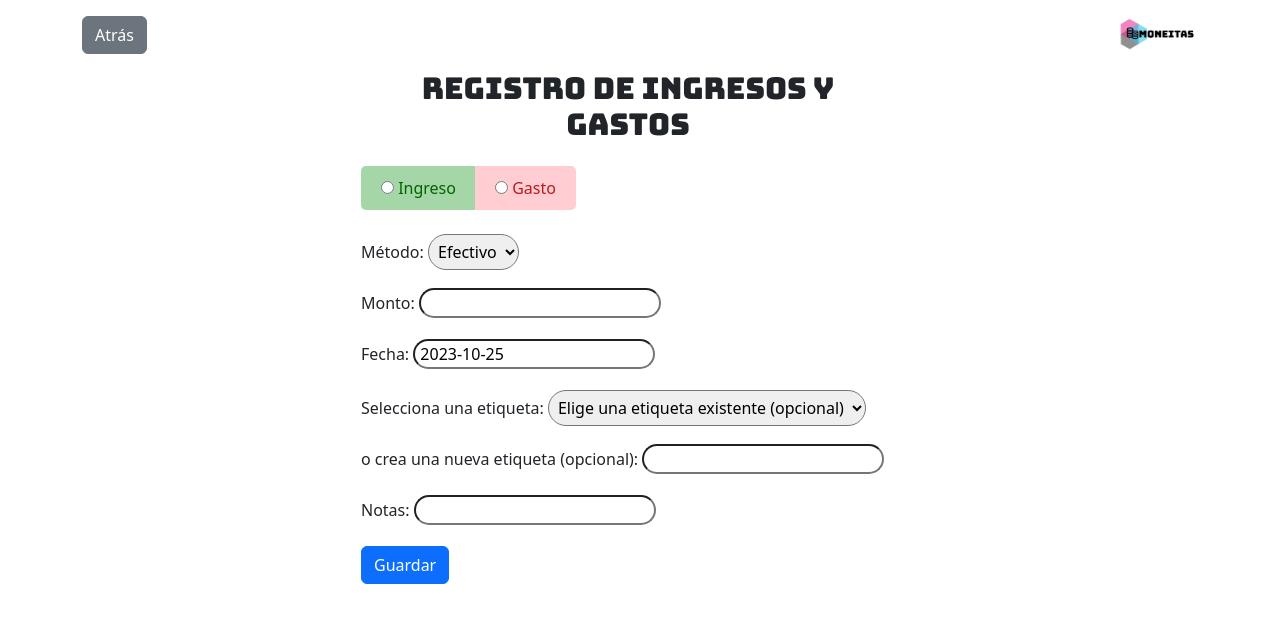
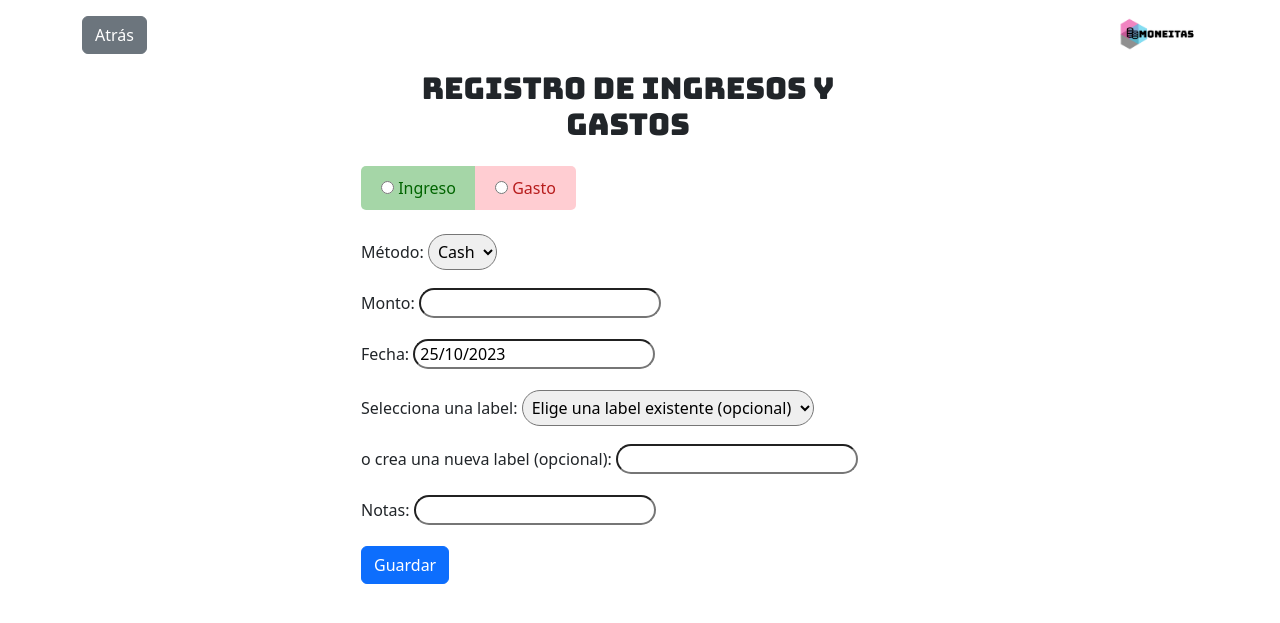
Before and after one commit to mdlunag/django-projects, a Django app: page /moneitas/crear_registro/ in a window 1280 px wide. Shown: the top 623 px of the page. Run offline with Django 4.2, Linux system fonts and the light colour scheme; the visitor is signed in with stand-in values (Sample User, id 1); data that the repository does not hold is empty; some libraries are stand-ins or nearby versions.

Commit message:
[IMP] moneitas: label code in english and add translations

```diff
--- a/moneitas/admin.py
+++ b/moneitas/admin.py
@@ -2,8 +2,8 @@ from django.contrib import admin
 
 # Register your models here.
 
-from .models import RegistroFinanciero,Etiqueta,Task
+from .models import RegistroFinanciero,Label,Task
 
 admin.site.register(RegistroFinanciero)
-admin.site.register(Etiqueta)
+admin.site.register(Label)
 admin.site.register(Task)
--- a/moneitas/forms.py
+++ b/moneitas/forms.py
@@ -1,5 +1,5 @@
 from django import forms
-from .models import RegistroFinanciero, Etiqueta
+from .models import RegistroFinanciero, Label
 from datetime import date
 from django_select2.forms import Select2MultipleWidget
 from django.contrib.auth.forms import UserCreationForm
@@ -12,17 +12,17 @@ class RegistroFinancieroForm(forms.ModelForm):
         super(RegistroFinancieroForm, self).__init__(*args, **kwargs)
         print(user)
         if user:
-            self.fields['etiqueta_existente'].queryset = Etiqueta.objects.filter(user=user)
+            self.fields['label_existente'].queryset = Label.objects.filter(user=user)
 
-    etiqueta_existente = forms.ModelChoiceField(
-        queryset=Etiqueta.objects.all(),
+    label_existente = forms.ModelChoiceField(
+        queryset=Label.objects.all(),
         required=False,
-        empty_label="Elige una etiqueta existente (opcional)"
+        empty_label="Elige una label existente (opcional)"
     )
-    etiqueta_personalizada = forms.CharField(
+    label_personalizada = forms.CharField(
         max_length=255,
         required=False,
-        label="O crea una nueva etiqueta (opcional)"
+        label="O crea una nueva label (opcional)"
     )
 
 
@@ -31,7 +31,7 @@ class RegistroFinancieroForm(forms.ModelForm):
 
     class Meta:
         model = RegistroFinanciero
-        fields = ['tipo', 'monto', 'fecha', 'etiqueta_existente', 'etiqueta_personalizada', 'nota', 'metodo']
+        fields = ['tipo', 'monto', 'fecha', 'label_existente', 'label_personalizada', 'nota', 'metodo']
         widgets = {
             'monto': forms.TextInput(attrs={'class': 'rounded-pill'}),
         }
@@ -42,17 +42,17 @@ class FiltroDashboardForm(forms.Form):
         user = kwargs.pop('user', None)  # Obtiene el usuario de los argumentos
         super(FiltroDashboardForm, self).__init__(*args, **kwargs)
         if user:
-            self.fields['etiquetas'].queryset = Etiqueta.objects.filter(user=user)
+            self.fields['labels'].queryset = Label.objects.filter(user=user)
 
-    etiquetas = forms.ModelMultipleChoiceField(
-        queryset=Etiqueta.objects.all(),
+    labels = forms.ModelMultipleChoiceField(
+        queryset=Label.objects.all(),
         required=False,
         widget=Select2MultipleWidget()
     )
 
 
     tipo = forms.ChoiceField(
-        choices=(('ingreso', 'Ingreso'), ('gasto', 'Gasto'),('', 'Todos')),
+        choices=(('income', 'Ingreso'), ('expense', 'Gasto'),('', 'Todos')),
         required=False,
         label="Tipo de registro",
     )
@@ -64,15 +64,15 @@ class FiltroDashboardForm(forms.Form):
         )
 
 
-class FiltroEtiquetasListForm(forms.Form):
+class FiltroLabelsListForm(forms.Form):
     def __init__(self, *args, **kwargs):
         user = kwargs.pop('user', None)  # Obtiene el usuario de los argumentos
-        super(FiltroEtiquetasListForm, self).__init__(*args, **kwargs)
+        super(FiltroLabelsListForm, self).__init__(*args, **kwargs)
 
-    tipo = forms.ChoiceField(
-        choices=(('ingreso', 'Ingreso'), ('gasto', 'Gasto'),('', 'Todos')),
+    type = forms.ChoiceField(
+        choices=(('income', _('Income')), ('expense', _('Expense')),('', _('All'))),
         required=False,
-        label="Tipo de registro",
+        label=_("Record Type"),
     )
 
 class UserCreationForm(UserCreationForm):
--- a/moneitas/templates/moneitas/crear_registro_financiero.html
+++ b/moneitas/templates/moneitas/crear_registro_financiero.html
@@ -13,11 +13,11 @@
     <!-- Utiliza el componente btn-group para el botón tipo toggle -->
     <div class="mb-3">
         <div class="btn-group" data-toggle="buttons">
-            <label class="btn btn-primary btn-ingreso">
-                <input type="radio" id="tipo-ingreso" name="tipo" value="ingreso" required {% if form.tipo.value == 'ingreso' %}checked{% endif %}> Ingreso
+            <label class="btn btn-primary btn-income">
+                <input type="radio" id="tipo-income" name="tipo" value="income" required {% if form.tipo.value == 'income' %}checked{% endif %}> Ingreso
             </label>
-            <label class="btn btn-primary btn-gasto">
-                <input type="radio" id="tipo-gasto" name="tipo" value="gasto" {% if form.tipo.value == 'gasto' %}checked{% endif %}> Gasto
+            <label class="btn btn-primary btn-expense">
+                <input type="radio" id="tipo-expense" name="tipo" value="expense" {% if form.tipo.value == 'expense' %}checked{% endif %}> Gasto
             </label>
         </div>
     </div>
@@ -37,12 +37,12 @@
         {{ form.fecha }}
     </p>
     <p>
-        <label for="{{ form.etiqueta_existente.id_for_label }}">Selecciona una etiqueta:</label>
-        {{ form.etiqueta_existente }}
+        <label for="{{ form.label_existente.id_for_label }}">Selecciona una label:</label>
+        {{ form.label_existente }}
     </p>
     <p>
-        <label for="{{ form.etiqueta_personalizada.id_for_label }}">o crea una nueva etiqueta (opcional):</label>
-        {{ form.etiqueta_personalizada }}
+        <label for="{{ form.label_personalizada.id_for_label }}">o crea una nueva label (opcional):</label>
+        {{ form.label_personalizada }}
     </p>
 
     <!-- Campo "Notas" al final -->
@@ -56,34 +56,34 @@
 
 <script>
 $(document).ready(function() {
-    // Función para cargar las etiquetas disponibles según el tipo seleccionado
-    function cargarEtiquetasDisponibles(tipoSeleccionado, etiquetaPlaceholder) {
+    // Función para cargar las labels disponibles según el tipo seleccionado
+    function cargarEtiquetasDisponibles(tipoSeleccionado, labelPlaceholder) {
         $.ajax({
-            url: '/moneitas/obtener_etiquetas/',  // Cambia la URL a la que corresponda en tu proyecto
+            url: '/moneitas/get_labels/',  // Cambia la URL a la que corresponda en tu proyecto
             data: {'tipo': tipoSeleccionado},
             dataType: 'json',
             success: function(data) {
-                // Actualiza las opciones del campo de etiquetas
-                var etiquetasSelect = $('#id_etiqueta_existente');
-                etiquetasSelect.empty();
-                etiquetasSelect.append(etiquetaPlaceholder);
-                $.each(data.etiquetas, function(index, etiqueta) {
-                    etiquetasSelect.append($('<option></option>').attr('value', etiqueta.id).text(etiqueta.nombre));
+                // Actualiza las opciones del campo de labels
+                var labelsSelect = $('#id_label_existente');
+                labelsSelect.empty();
+                labelsSelect.append(labelPlaceholder);
+                $.each(data.labels, function(index, label) {
+                    labelsSelect.append($('<option></option>').attr('value', label.id).text(label.nombre));
                 });
             }
         });
     }
 
-    var etiquetaPlaceholder = $('#id_etiqueta_existente')[0][0];
+    var labelPlaceholder = $('#id_label_existente')[0][0];
 
      // Detecta clic en botón de Ingreso
-    $('.btn-ingreso').click(function() {
-        cargarEtiquetasDisponibles('ingreso', etiquetaPlaceholder);
+    $('.btn-income').click(function() {
+        cargarEtiquetasDisponibles('income', labelPlaceholder);
     });
 
     // Detecta clic en botón de Gasto
-    $('.btn-gasto').click(function() {
-        cargarEtiquetasDisponibles('gasto', etiquetaPlaceholder);
+    $('.btn-expense').click(function() {
+        cargarEtiquetasDisponibles('expense', labelPlaceholder);
     });
 
 });
--- a/moneitas/templates/moneitas/navbar.html
+++ b/moneitas/templates/moneitas/navbar.html
@@ -15,7 +15,7 @@
                 Configuración
             </a>
             <ul class="dropdown-menu" aria-labelledby="dropdown09">
-                <li><a class="dropdown-item {% if etiquetas_disabled %}disabled{% endif %}" id="etiquetas" href="{% url 'lista_etiquetas'%}">Etiquetas</a></li>
+                <li><a class="dropdown-item {% if labels_disabled %}disabled{% endif %}" id="labels" href="{% url 'list_labels'%}">Etiquetas</a></li>
                 <li><a class="dropdown-item {% if todo_disabled %}disabled{% endif %}" href="{% url 'todo'%}">TODO's</a></li>
                 <li><a class="dropdown-item" href="#">Something else here</a></li>
             </ul>
--- a/moneitas/urls.py
+++ b/moneitas/urls.py
@@ -23,10 +23,10 @@ urlpatterns = [
     path('logout/', views.user_logout, name='logout'),
     path('crear_registro/', views.crear_registro_financiero, name='crear_registro'),
     path('crear_registro/<int:editar>/', views.crear_registro_financiero, name='crear_registro'),
-    path('obtener_etiquetas/', views.obtener_etiquetas, name='obtener_etiquetas'),
-    path('etiquetas/', views.lista_etiquetas, name='lista_etiquetas'),
-    path('crear_etiqueta/', views.crear_etiqueta, name='crear_etiqueta'),
-    path('crear_etiqueta/<int:editar>/', views.crear_etiqueta, name='crear_etiqueta'),
+    path('get_labels/', views.get_labels, name='get_labels'),
+    path('labels/', views.list_labels, name='list_labels'),
+    path('create_label/', views.create_label, name='create_label'),
+    path('create_label/<int:edit>/', views.create_label, name='create_label'),
     path('', views.overview_dashboard, name='overview_dashboard'),
     path('navbar/', TemplateView.as_view(template_name='moneitas/navbar.html'), name='navbar'),
     path('todo/', views.todo, name='todo'),
--- a/moneitas/views.py
+++ b/moneitas/views.py
@@ -1,12 +1,11 @@
-from .models import RegistroFinanciero, Task, Etiqueta
-from .forms import RegistroFinancieroForm, FiltroDashboardForm, FiltroEtiquetasListForm
+from .models import RegistroFinanciero, Task, Label
+from .forms import RegistroFinancieroForm, FiltroDashboardForm, FiltroLabelsListForm, UserCreationForm
 
 from calendar import month_name
 from datetime import date, timedelta
 
 from django.db.models import Sum
 from django.contrib.auth import login, logout, authenticate
-from django.contrib.auth.forms import UserCreationForm
 from django.contrib import messages
 from django.contrib.auth.decorators import login_required
 from django.http import JsonResponse
@@ -83,70 +82,69 @@ def delete_task(request, task_id):
 
 #Etiquetas
 @login_required
-def obtener_etiquetas(request):
-    tipo = request.GET.get('tipo')
-    print(tipo)
-    etiquetas = Etiqueta.objects.filter(tipo=tipo, user=request.user).values('id', 'nombre')
-    print(etiquetas)
-    return JsonResponse({'etiquetas': list(etiquetas)})
+def get_labels(request):
+    type = request.GET.get('type')
+    labels = Label.objects.filter(type=type, user=request.user).values('id', 'name')
+    print(labels)
+    return JsonResponse({'labels': list(labels)})
 
 @login_required
-def lista_etiquetas(request):
-    etiquetas = Etiqueta.objects.filter(user=request.user)
+def list_labels(request):
+    labels = Label.objects.filter(user=request.user)
     if request.method == 'POST':
         # Procesar el formulario de eliminación
-        for etiqueta in etiquetas:
-            if request.POST.get(f"eliminar_{etiqueta.id}") == 'on':
-                etiqueta.delete()
-        return redirect('lista_etiquetas')
+        for label in labels:
+            if request.POST.get(f"eliminar_{label.id}") == 'on':
+                label.delete()
+        return redirect('list_labels')
 
     # Procesar el formulario de filtro
-    filtro_form = FiltroEtiquetasListForm(request.GET, user=request.user)
+    filtro_form = FiltroLabelsListForm(request.GET, user=request.user)
 
     if filtro_form.is_valid():
-        tipo_seleccionado = filtro_form.cleaned_data.get('tipo')
+        selected_type = filtro_form.cleaned_data.get('type')
 
-        if tipo_seleccionado and tipo_seleccionado != '':
-            etiquetas = etiquetas.filter(tipo=tipo_seleccionado)
+        if selected_type and selected_type != '':
+            labels = labels.filter(type=selected_type)
 
-    return render(request, 'moneitas/etiquetas.html', {
-        'etiquetas': etiquetas,
-        'etiquetas_disabled': True,
+    return render(request, 'moneitas/labels.html', {
+        'labels': labels,
+        'labels_disabled': True,
         'filtro_form': filtro_form,
         },)
 
 @login_required
-def crear_etiqueta(request, editar=None):
+def create_label(request, edit=None):
     if request.method == 'POST':
 
-        tipo = request.POST.get('tipo')
-        nombre = request.POST.get('nombre')
+        type = request.POST.get('type')
+        name = request.POST.get('name')
 
-        etiqueta = Etiqueta(nombre=nombre, tipo=tipo) if not editar else Etiqueta.objects.get(id=editar)
+        label = Label(name=name, type=type) if not edit else Label.objects.get(id=edit)
 
         # Asigna el valor del campo tipo según la selección del botón de alternancia.
-        etiqueta.tipo = tipo
-        etiqueta.nombre = nombre
-        etiqueta.user = request.user
+        label.type = type
+        label.name = name
+        label.user = request.user
 
-        #etiqueta.user= User.objects.get(username='aitor.rife@gmail.com')
-        #etiqueta.user = request.user
+        #label.user= User.objects.get(username='aitor.rife@gmail.com')
+        #label.user = request.user
 
-        etiqueta.save()
+        label.save()
 
         # Redirige al usuario a la página del panel de control con el filtro aplicado
-        return redirect(reverse('lista_etiquetas'))
+        return redirect(reverse('list_labels'))
 
-    if editar:
-        etiqueta_editar = Etiqueta.objects.get(id=editar)
+    if edit:
+        label_edit = Label.objects.get(id=edit)
 
-        return render(request, 'moneitas/crear_etiqueta.html', {
-            'tipo': etiqueta_editar.tipo,
-            'nombre': etiqueta_editar.nombre,
+        return render(request, 'moneitas/create_label.html', {
+            'type': label_edit.type,
+            'name': label_edit.name,
             })
 
 
-    return render(request, 'moneitas/crear_etiqueta.html')
+    return render(request, 'moneitas/create_label.html')
 
 #Login/SignIn
 def register(request):
@@ -196,7 +194,7 @@ def crear_registro_financiero(request, editar=None):
                 etiqueta = etiqueta_existente
             elif etiqueta_personalizada:
                 # Crea una nueva etiqueta personalizada.
-                etiqueta = Etiqueta.objects.create(nombre=etiqueta_personalizada, user=request.user, tipo=registro.tipo or request.POST.get('tipo'))
+                etiqueta = Label.objects.create(nombre=etiqueta_personalizada, user=request.user, tipo=registro.tipo or request.POST.get('tipo'))
             else:
                 # Maneja el caso en el que no se proporciona ninguna etiqueta.
                 etiqueta = None
@@ -231,7 +229,7 @@ def crear_registro_financiero(request, editar=None):
         registro_editar = RegistroFinanciero.objects.get(id=editar)
         print(registro_editar.tipo)
         form = RegistroFinancieroForm(initial={
-            'tipo': 'ingreso' if registro_editar.tipo == 'ingreso' else 'gasto',
+            'tipo': 'income' if registro_editar.tipo == 'income' else 'expense',
             'metodo': registro_editar.metodo,
             'monto': registro_editar.monto,
             'fecha': registro_editar.fecha,
@@ -302,15 +300,15 @@ def overview_dashboard(request):
     filtro_form = FiltroDashboardForm(request.GET, user=request.user)
 
     if filtro_form.is_valid():
-        etiquetas_seleccionadas = filtro_form.cleaned_data.get('etiquetas')
+        selected_labels = filtro_form.cleaned_data.get('labels')
         tipo_seleccionado = filtro_form.cleaned_data.get('tipo')
         metodo_seleccionado = filtro_form.cleaned_data.get('metodo')
 
         if metodo_seleccionado and metodo_seleccionado != '':
             registros_financieros = registros_financieros.filter(metodo=metodo_seleccionado)
 
-        if etiquetas_seleccionadas:
-            registros_financieros = registros_financieros.filter(etiqueta__in=etiquetas_seleccionadas)
+        if selected_labels:
+            registros_financieros = registros_financieros.filter(label__in=selected_labels)
 
         if tipo_seleccionado and tipo_seleccionado != '':
             registros_financieros = registros_financieros.filter(tipo=tipo_seleccionado)
@@ -318,8 +316,8 @@ def overview_dashboard(request):
     if request.user.username != 'admin':
         registros_financieros = registros_financieros.filter(user=request.user)
 
-    incomes = registros_financieros.filter(tipo='ingreso').aggregate(Sum('monto'))['monto__sum'] or 0
-    expenses = registros_financieros.filter(tipo='gasto').aggregate(Sum('monto'))['monto__sum'] or 0
+    incomes = registros_financieros.filter(tipo='income').aggregate(Sum('monto'))['monto__sum'] or 0
+    expenses = registros_financieros.filter(tipo='expense').aggregate(Sum('monto'))['monto__sum'] or 0
 
     # Calcular el saldo total
     balance = incomes - expenses
--- a/mysite/settings.py
+++ b/mysite/settings.py
@@ -53,6 +53,7 @@ INSTALLED_APPS = [
 MIDDLEWARE = [
     'django.middleware.security.SecurityMiddleware',
     'django.contrib.sessions.middleware.SessionMiddleware',
+    "django.middleware.locale.LocaleMiddleware",
     'django.middleware.common.CommonMiddleware',
     'django.middleware.csrf.CsrfViewMiddleware',
     'django.contrib.auth.middleware.AuthenticationMiddleware',
@@ -73,6 +74,7 @@ TEMPLATES = [
                 'django.template.context_processors.request',
                 'django.contrib.auth.context_processors.auth',
                 'django.contrib.messages.context_processors.messages',
+                'django.template.context_processors.i18n'
             ],
         },
     },
@@ -142,7 +144,7 @@ AUTH_PASSWORD_VALIDATORS = [
 # Internationalization
 # https://docs.djangoproject.com/en/4.0/topics/i18n/
 
-LANGUAGE_CODE = 'en-us'
+LANGUAGE_CODE = 'es-es'
 
 TIME_ZONE = 'UTC'
 
--- a/static/styles.css
+++ b/static/styles.css
@@ -13,27 +13,27 @@ h1{
     margin:0"
 }
 
-.btn-ingreso {
-    background-color: #a5d6a7; /* Color de fondo verde para ingresos */
-    color: #006400; /* Color de texto verde oscuro para ingresos */
+.btn-income {
+    background-color: #a5d6a7; /* Color de fondo verde para incomes */
+    color: #006400; /* Color de texto verde oscuro para incomes */
     border: none; /* Elimina el borde */
     padding: 10px 20px; /* Ajusta el espacio interno */
     border-radius: 5px; /* Borde redondeado */
 }
 
-.btn-ingreso:hover {
+.btn-income:hover {
     background-color: #0056b3;
 }
 
-.btn-gasto {
-    background-color: #ffcdd2; /* Color de fondo rojo claro para gastos */
-    color: #b71c1c; /* Color de texto rojo oscuro para gastos */
+.btn-expense {
+    background-color: #ffcdd2; /* Color de fondo rojo claro para expenses */
+    color: #b71c1c; /* Color de texto rojo oscuro para expenses */
     border: none; /* Elimina el borde */
     padding: 10px 20px; /* Ajusta el espacio interno */
     border-radius: 5px; /* Borde redondeado */
 }
 
-.btn-gasto:hover {
+.btn-expense:hover {
     background-color: #0056b3;
 }
 
@@ -104,14 +104,14 @@ h1{
 }
 
 
-/* Estilo para líneas de ingresos (verde) */
-.ingreso {
+/* Estilo para líneas de incomes (verde) */
+.income {
     background-color: #a5d6a7; /* Color de fondo verde */
     color: #006400; /* Color de texto verde oscuro */
 }
 
-/* Estilo para líneas de gastos (rojo) */
-.gasto {
+/* Estilo para líneas de expenses (rojo) */
+.expense {
     background-color: #ffcdd2; /* Color de fondo rojo claro */
     color: #b71c1c; /* Color de texto rojo oscuro */
 }
```
Also changed, not shown: moneitas/models.py (+15 -13 lines), moneitas/templates/moneitas/crear_etiqueta.html (deleted, +0 -34 lines), moneitas/templates/moneitas/create_label.html (added, +37 -0 lines), moneitas/templates/moneitas/dashboard.html (+6 -6 lines), moneitas/templates/moneitas/labels.html (renamed from moneitas/templates/moneitas/etiquetas.html, +17 -17 lines), moneitas/locale/es_ES/LC_MESSAGES/django.po (added), 1 other file.
